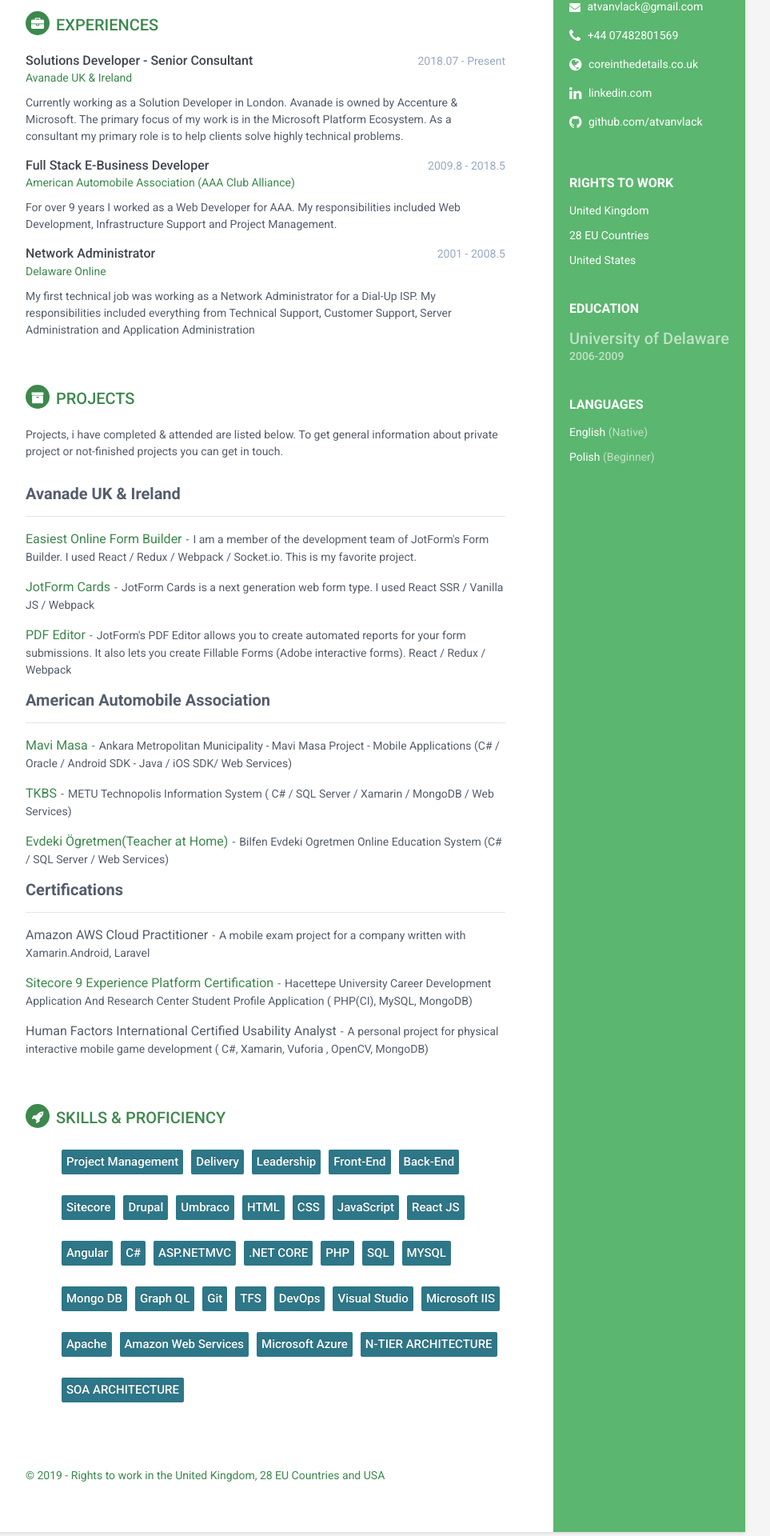
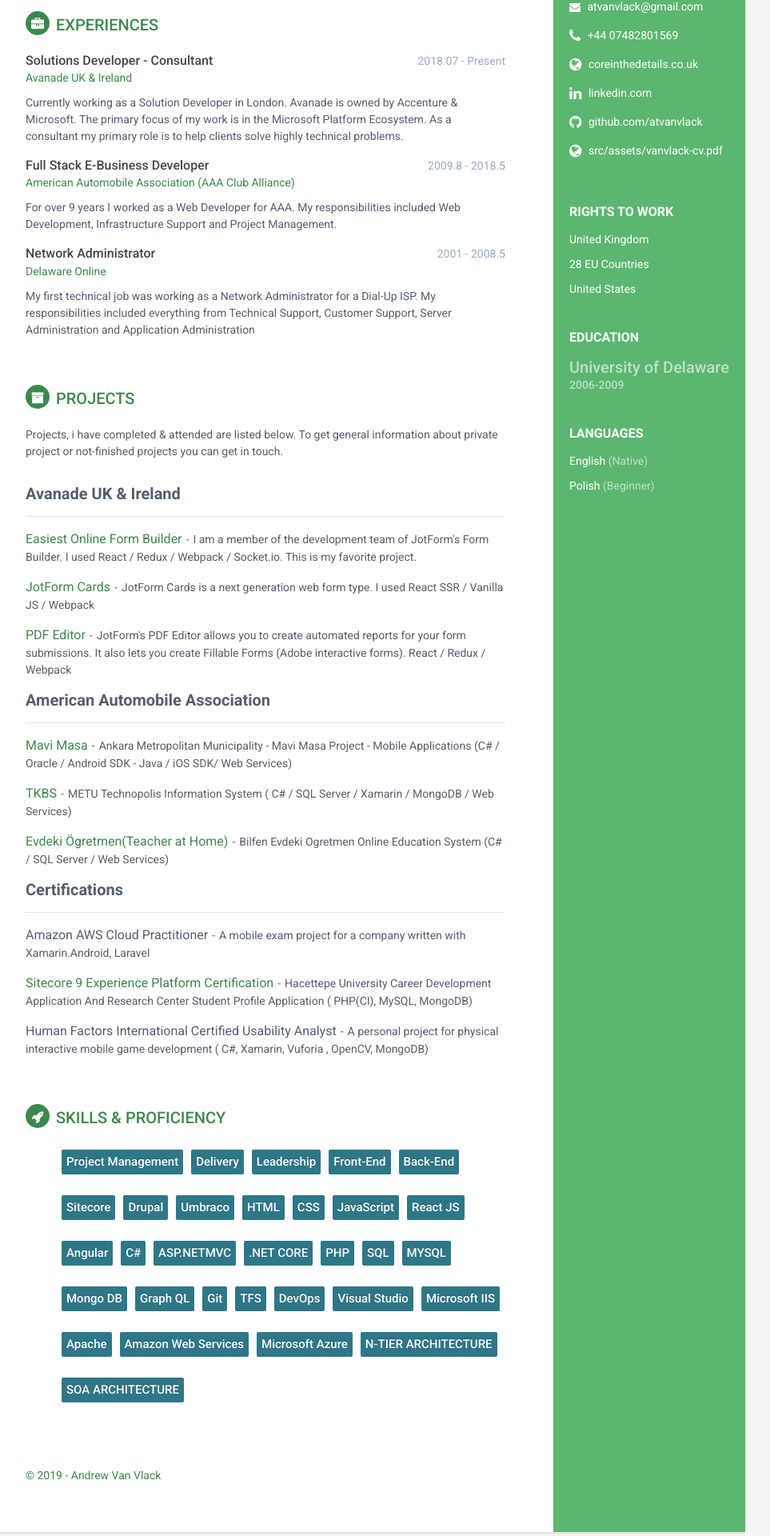
Before and after one commit to atvanvlack/avanvlack.com, a React app: page / in a window 1280 px wide. Shown: the part 331-2251 px from the top of the page at 80% size, without its empty margins (188-1151 px from the left). Built offline with nearby package versions, Linux system fonts and the light colour scheme.

Commit message:
updated app

```diff
--- a/src/App.js
+++ b/src/App.js
@@ -29,7 +29,7 @@
     return null;
   }
   renderOpenSourcePart() {
-    return (<div><a href="https://andrewvanvlack.com" target="_blank">&copy; 2019 - Rights to work in the United Kingdom, 28 EU Countries and USA </a></div>);
+    return (<div><a href="https://andrewvanvlack.com" target="_blank">&copy; 2019 - Andrew Van Vlack</a></div>);
   }
   renderCareerProfile() {
     const { icon, sectionTitle, description } = this.props.careerProfile;
--- a/src/components/sidebar/contactDetails.js
+++ b/src/components/sidebar/contactDetails.js
@@ -15,6 +15,9 @@
       case 'linkedin':
         href = 'https://www.linkedin.com/in/andrewvanvlack/';
         break;
+      case 'cvlink':
+          href = 'https://andrewvanvlack.com/';
+          break;
     }
     return (
       <li className={className}>
@@ -32,6 +35,7 @@
           {this.renderListItem('website', this.props.website, 'fa-globe', 'link')}
           {this.renderListItem('linkedin', this.props.linkedin, 'fa-linkedin', 'linkedin')}
           {this.renderListItem('github', this.props.github, 'fa-github', 'link')}
+          {this.renderListItem('download cv', this.props.cv, 'fa-globe', 'cvlink')}
           {this.renderListItem('twitter', this.props.twitter, 'fa-twitter', 'link')}
         </ul>
       </div>
@@ -45,6 +49,7 @@
   website: PropTypes.string,
   linkedin: PropTypes.string,
   github: PropTypes.string,
+  cv: PropTypes.string,
   twitter: PropTypes.string,
 };
 
@@ -53,5 +58,6 @@
   website: null,
   linkedin: null,
   github: null,
+  cv: null,
   twitter: null
 };
--- a/src/components/sidebar/index.js
+++ b/src/components/sidebar/index.js
@@ -50,7 +50,7 @@
       website={this.props.website}
       linkedin={this.props.linkedin}
       github={this.props.github}
-      title={this.props.title}
+      cv={this.props.cv}
       twitter={this.props.twitter}
     />);
   }
@@ -77,6 +77,7 @@
   website: PropTypes.string,
   linkedin: PropTypes.string,
   github: PropTypes.string,
+  cv: PropTypes.string,
   twitter: PropTypes.string,
   RightToWork: PropTypes.shape().isRequired,
   educationDetails: PropTypes.shape().isRequired,
@@ -89,5 +90,6 @@
   website: null,
   linkedin: null,
   github: null,
+  cv: null,
   twitter: null
 };
--- a/src/data/experiences.js
+++ b/src/data/experiences.js
@@ -4,7 +4,7 @@
   description: null,
   list: [
     {
-      title: 'Solutions Developer - Senior Consultant',
+      title: 'Solutions Developer - Consultant',
       company: 'Avanade UK & Ireland',
       description: 'Currently working as a Solution Developer in London. Avanade is owned by Accenture & Microsoft. The primary focus of my work is in the Microsoft Platform Ecosystem. As a consultant my primary role is to help clients solve highly technical problems.',
       companyLink: 'https://www.avanade.com',
--- a/src/data/profile.js
+++ b/src/data/profile.js
@@ -6,6 +6,7 @@
   website: 'coreinthedetails.co.uk',
   linkedin: 'linkedin.com',
   github: 'github.com/atvanvlack',
+  cv: 'src/assets/vanvlack-cv.pdf',
   imagePath: 'profile.png',
   twitter: null,
   RightToWork: {
```
Also changed, not shown: 2 other files (tests, documents, lock files or other folders).
